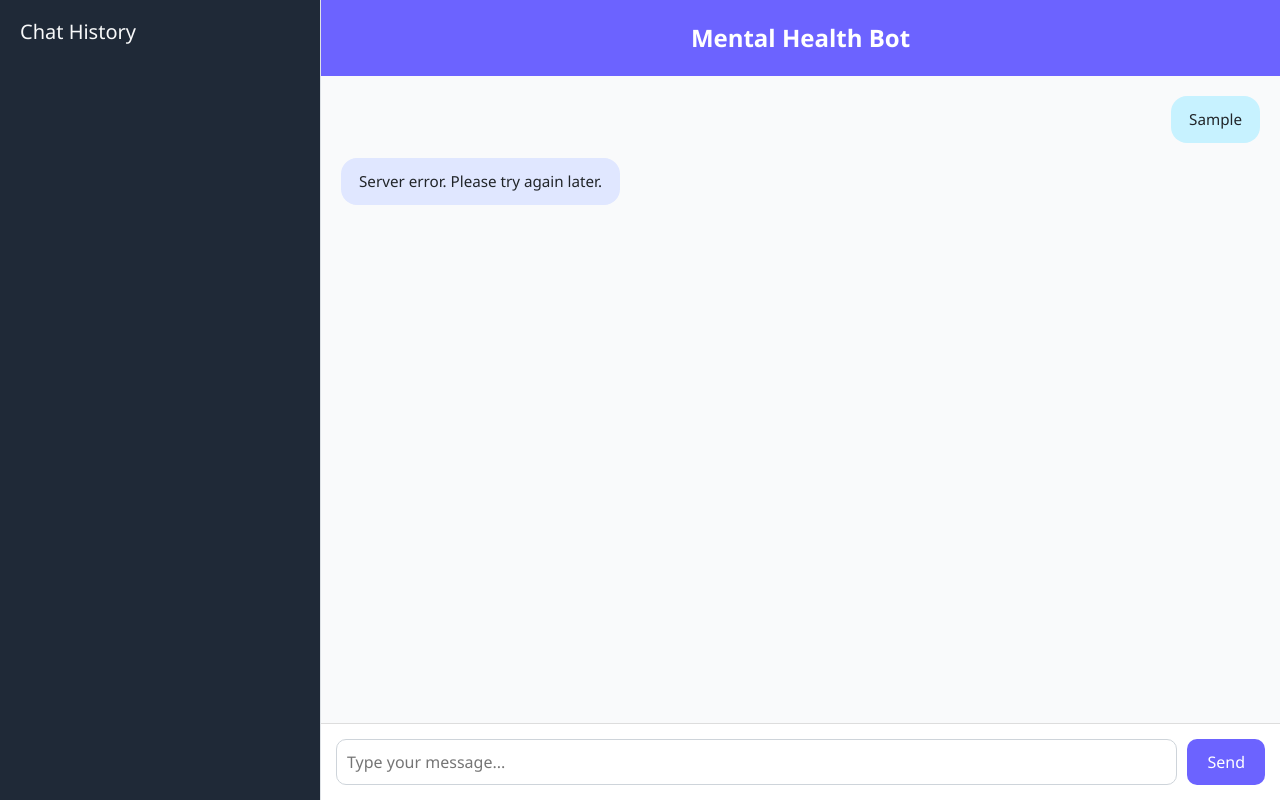
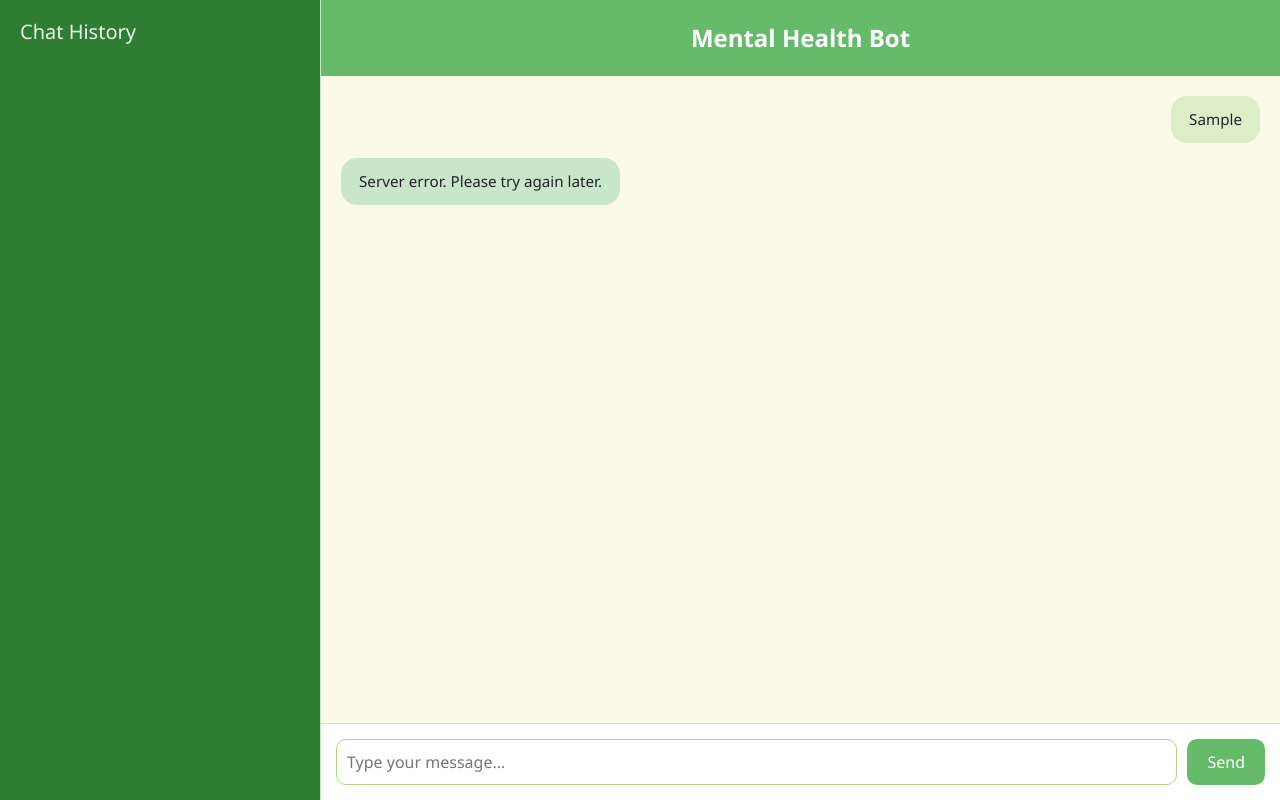
Before and after one commit to anselsajan/mental-health-bot, a plain HTML site: page frontend/index.html in a window 1280 px wide. Both pictures are taken after typing "Sample" into the empty fields and a click on the button "Send". Drawn offline with nearby package versions, Linux system fonts and the light colour scheme; no server answers.

Commit message:
Update index.html

```diff
--- a/frontend/index.html
+++ b/frontend/index.html
@@ -8,7 +8,7 @@
   <style>
     body {
       margin: 0;
-      background: #f3f4f6;
+      background: #e8f5e9;
       font-family: 'Segoe UI', sans-serif;
     }
 
@@ -20,7 +20,7 @@
 
     .sidebar {
       width: 25%;
-      background: #1f2937;
+      background: #2e7d32;
       color: white;
       padding: 20px;
       overflow-y: auto;
@@ -28,11 +28,11 @@
     }
 
     .sidebar h5 {
-      color: #f8f9fa;
+      color: #e8f5e9;
     }
 
     .history-item {
-      background: #374151;
+      background: #43a047;
       padding: 10px;
       border-radius: 8px;
       margin-bottom: 10px;
@@ -44,12 +44,12 @@
       width: 75%;
       display: flex;
       flex-direction: column;
-      background: white;
-      border-left: 1px solid #dee2e6;
+      background: #f1f8e9;
+      border-left: 1px solid #c8e6c9;
     }
 
     .chat-header {
-      background: #6c63ff;
+      background: #66bb6a;
       color: white;
       padding: 20px;
       text-align: center;
@@ -64,7 +64,7 @@
       display: flex;
       flex-direction: column;
       gap: 15px;
-      background-color: #f9fafb;
+      background-color: #f9fbe7;
     }
 
     .chat-bubble {
@@ -78,12 +78,12 @@
 
     .user {
       align-self: flex-end;
-      background-color: #c7f2ff;
+      background-color: #dcedc8;
     }
 
     .bot {
       align-self: flex-start;
-      background-color: #e0e7ff;
+      background-color: #c8e6c9;
     }
 
     .chat-input {
@@ -95,7 +95,7 @@
 
     .chat-input input {
       flex-grow: 1;
-      border: 1px solid #ced4da;
+      border: 1px solid #aed581;
       outline: none;
       padding: 10px;
       border-radius: 10px;
@@ -103,20 +103,19 @@
     }
 
     .chat-input button {
-      background-color: #6c63ff;
+      background-color: #66bb6a;
       color: white;
       border: none;
       border-radius: 10px;
       padding: 10px 20px;
     }
 
-    /* History Toggle Button (Mobile only) */
     .toggle-history {
       display: none;
       position: absolute;
       top: 15px;
       left: 15px;
-      background: #6c63ff;
+      background: #66bb6a;
       color: white;
       padding: 10px 15px;
       border-radius: 8px;
@@ -152,17 +151,17 @@
 </head>
 <body>
 
-<!-- Toggle Button for History (Mobile Only) -->
+
 <button class="toggle-history" onclick="toggleSidebar()">History</button>
 
 <div class="main-container">
-  <!-- Sidebar -->
+
   <div class="sidebar" id="sidebar">
     <h5>Chat History</h5>
     <div id="history"></div>
   </div>
 
-  <!-- Chat Area -->
+
   <div class="chat-area">
     <div class="chat-header">Mental Health Bot</div>
     <div id="chat-box" class="chat-box"></div>
@@ -174,17 +173,15 @@
 </div>
 
 <script>
+  const BACKEND_URL = "https://mental-health-bot-backend.onrender.com";
+
   const chatBox = document.getElementById("chat-box");
   const historyContainer = document.getElementById("history");
   const sidebar = document.getElementById("sidebar");
   let currentHistory = [];
 
   function toggleSidebar() {
-    if (sidebar.style.display === "block") {
-      sidebar.style.display = "none";
-    } else {
-      sidebar.style.display = "block";
-    }
+    sidebar.style.display = sidebar.style.display === "block" ? "none" : "block";
   }
 
   function appendMessage(text, sender) {
@@ -212,7 +209,7 @@
     input.value = "";
 
     try {
-      const res = await fetch("http://localhost:5000/chat", {
+      const res = await fetch(`${BACKEND_URL}/chat`, {
         method: "POST",
         headers: {
           "Content-Type": "application/json"
```
